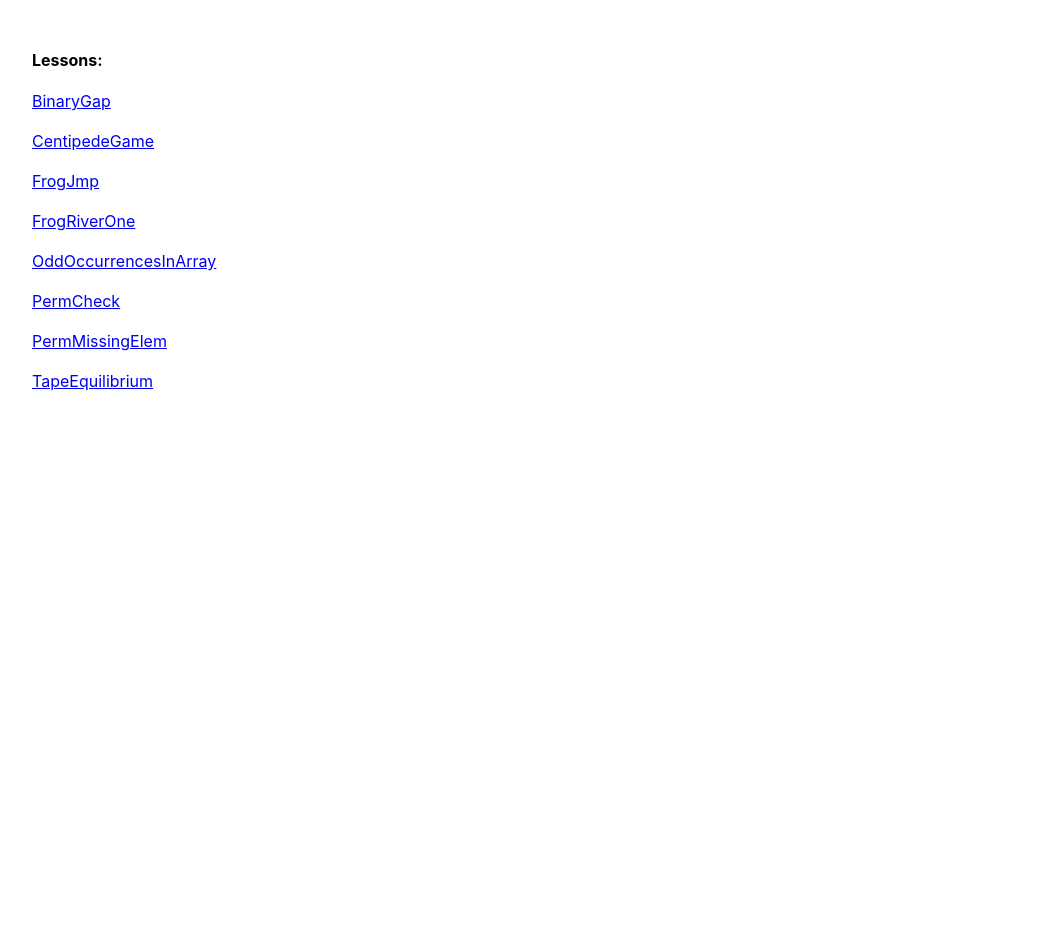
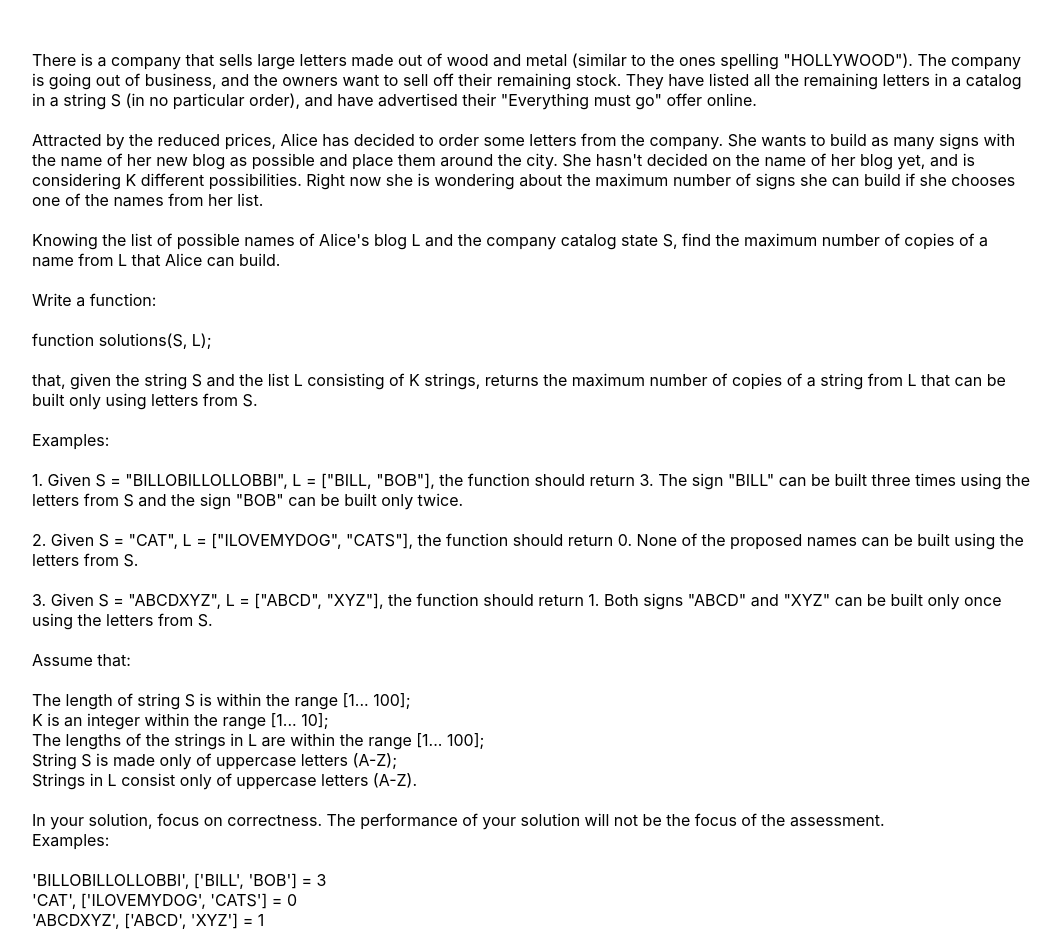
Before and after one commit to bytebodger/codility, a React (Create React App) app: page /words-from-inventory in a window 1280 px wide. Shown: the whole page, without its empty margins (18-1079 px from the left). Before the commit the page ends 800 px from the top, so only its background shows below. Built offline with nearby package versions, Linux system fonts and the light colour scheme.

Commit message:
WordsFromInventory

```diff
--- a/src/UI.js
+++ b/src/UI.js
@@ -8,6 +8,7 @@ import { TapeEquilibrium } from './routes/tape-equilibrium/TapeEquilibrium';
 import { FrogRiverOne } from './routes/frog-river-one/FrogRiverOne';
 import { PermCheck } from './routes/perm-check/PermCheck';
 import { CentipedeGame } from './routes/centipede-game/CentipedeGame';
+import { WordsFromInventory } from './routes/words-from-inventory/WordsFromInventory';
 
 export const UI = () => {
    return <>
@@ -54,6 +55,10 @@ export const UI = () => {
                element={<TapeEquilibrium/>}
                path={'/tape-equilibrium'}
             />
+            <Route
+               element={<WordsFromInventory/>}
+               path={'/words-from-inventory'}
+            />
          </Routes>
       </div>
    </>
--- a/src/routes/index/Index.js
+++ b/src/routes/index/Index.js
@@ -48,5 +48,11 @@ export const Index = () => {
             TapeEquilibrium
          </a>
       </div>
+      <br/>
+      <div>
+         <a href={'/words-from-inventory'}>
+            WordsFromInventory
+         </a>
+      </div>
    </>
 }
--- a/src/routes/perm-check/PermCheck.js
+++ b/src/routes/perm-check/PermCheck.js
@@ -1,29 +1,4 @@
 export const PermCheck = () => {
-   const getMaxAllWordsFromInventory = (inventory, words) => {
-      let maximum = 0;
-      words.forEach(word => {
-         let count = 0;
-         const inventoryArray = inventory.split('');
-         const wordArray = word.split('');
-         if (wordArray.length > inventoryArray.length)
-            return;
-         while (inventoryArray.length >= wordArray.length) {
-            for (let i = 0; i < wordArray.length; i++) {
-               const letter = wordArray[i];
-               const targetIndex = inventoryArray.indexOf(letter);
-               if (targetIndex === -1)
-                  return;
-               inventoryArray.splice(targetIndex, 1);
-            }
-            count++;
-            if (count > maximum)
-               maximum = count;
-         }
-      })
-      return maximum;
-   }
-
-
    const isAPermutation = array => {
       const slots = {};
       const minimumValue = Math.min(...array);
@@ -91,13 +66,5 @@ export const PermCheck = () => {
          <br/>
          [4, 1, 3] = {isAPermutation([4, 1, 3])}
       </div>
-      <br/>
-      <div>
-      'BILLOBILLOLLOBBI', ['BILL', 'BOB'] = {getMaxAllWordsFromInventory('BILLOBILLOLLOBBI', ['BILL', 'BOB'])}
-      <br/>
-      'CAT', ['ILOVEMYDOG', 'CATS'] = {getMaxAllWordsFromInventory('CAT', ['ILOVEMYDOG', 'CATS'])}
-      <br/>
-      'ABCDXYZ', ['ABCD', 'XYZ'] = {getMaxAllWordsFromInventory('ABCDXYZ', ['ABCD', 'XYZ'])}
-      </div>
    </>
 }
--- /dev/null
+++ b/src/routes/words-from-inventory/WordsFromInventory.js
@@ -0,0 +1,76 @@
+export const WordsFromInventory = () => {
+   const getMaxWordsFromInventory = (inventory, words) => {
+      let maximum = 0;
+      words.forEach(word => {
+         let count = 0;
+         const inventoryArray = inventory.split('');
+         const wordArray = word.split('');
+         if (wordArray.length > inventoryArray.length)
+            return;
+         while (inventoryArray.length >= wordArray.length) {
+            for (let i = 0; i < wordArray.length; i++) {
+               const letter = wordArray[i];
+               const targetIndex = inventoryArray.indexOf(letter);
+               if (targetIndex === -1)
+                  return;
+               inventoryArray.splice(targetIndex, 1);
+            }
+            count++;
+            if (count > maximum)
+               maximum = count;
+         }
+      })
+      return maximum;
+   }
+
+   return <>
+      There is a company that sells large letters made out of wood and metal (similar to the ones spelling "HOLLYWOOD").  The company is
+      going out of business, and the owners want to sell off their remaining stock.  They have listed all the remaining letters in a catalog in a
+      string S (in no particular order), and have advertised their "Everything must go" offer online.
+      <br/><br/>
+      Attracted by the reduced prices, Alice has decided to order some letters from the company.  She wants to build as many signs with the
+      name of her new blog as possible and place them around the city.  She hasn't decided on the name of her blog yet, and is considering K
+      different possibilities.  Right now she is wondering about the maximum number of signs she can build if she chooses one of the names
+      from her list.
+      <br/><br/>
+      Knowing the list of possible names of Alice's blog L and the company catalog state S, find the maximum number of copies of a name
+      from L that Alice can build.
+      <br/><br/>
+      Write a function:
+      <br/><br/>
+      function solutions(S, L);
+      <br/><br/>
+      that, given the string S and the list L consisting of K strings, returns the maximum number of copies of a string from L that can be built
+      only using letters from S.
+      <br/><br/>
+      Examples:
+      <br/><br/>
+      1. Given S = "BILLOBILLOLLOBBI", L = ["BILL, "BOB"], the function should return 3.  The sign "BILL" can be built three times using
+      the letters from S and the sign "BOB" can be built only twice.
+      <br/><br/>
+      2. Given S = "CAT", L = ["ILOVEMYDOG", "CATS"], the function should return 0.  None of the proposed names can be built using the
+      letters from S.
+      <br/><br/>
+      3. Given S = "ABCDXYZ", L = ["ABCD", "XYZ"], the function should return 1.  Both signs "ABCD" and "XYZ" can be built only once using
+      the letters from S.
+      <br/><br/>
+      Assume that:
+      <br/><br/>
+      The length of string S is within the range [1... 100];<br/>
+      K is an integer within the range [1... 10];<br/>
+      The lengths of the strings in L are within the range [1... 100];<br/>
+      String S is made only of uppercase letters (A-Z);<br/>
+      Strings in L consist only of uppercase letters (A-Z).
+      <br/><br/>
+      In your solution, focus on correctness.  The performance of your solution will not be the focus of the assessment.
+      <div>
+         Examples:
+         <br/><br/>
+         'BILLOBILLOLLOBBI', ['BILL', 'BOB'] = {getMaxWordsFromInventory('BILLOBILLOLLOBBI', ['BILL', 'BOB'])}
+         <br/>
+         'CAT', ['ILOVEMYDOG', 'CATS'] = {getMaxWordsFromInventory('CAT', ['ILOVEMYDOG', 'CATS'])}
+         <br/>
+         'ABCDXYZ', ['ABCD', 'XYZ'] = {getMaxWordsFromInventory('ABCDXYZ', ['ABCD', 'XYZ'])}
+      </div>
+   </>
+}
```
